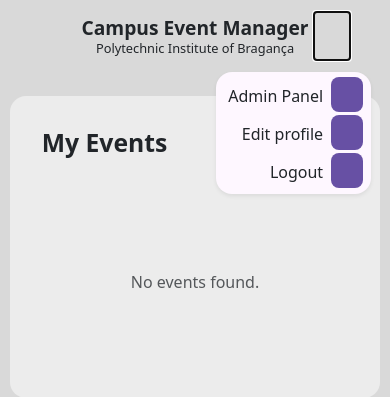
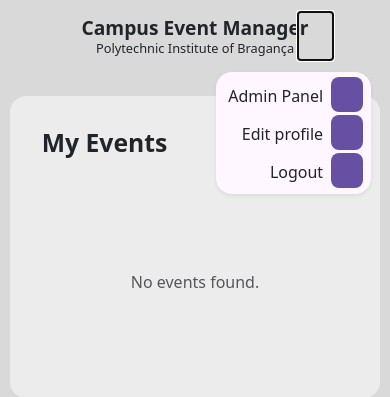
Before and after one commit to zakhkatya/Campus-Event-Manager, a Django app: page /dashboard in a window 390 px wide, after a click that opens the changed part. Shown: the top 397 px of the page. Run offline with Django 5.2, Linux system fonts and the light colour scheme; the visitor is signed in with stand-in values (Sample User, id 1); data that the repository does not hold is empty; style sheets or scripts are compiled from the project's sources; some libraries are stand-ins or nearby versions; some web fonts are replaced.

Commit message:
Refactor navbar dropdown classes for improved styling and layout consistency

```diff
--- a/ems/scss/custom.scss
+++ b/ems/scss/custom.scss
@@ -581,9 +581,6 @@ label {
     .dropdown-menu-start.duser {
         margin-left: -13.5vh !important;
     }
-    .menu{
-        margin-left: -1vh !important;
-    }
     .filter{
         visibility: hidden;
         margin-left: 0%;
@@ -598,9 +595,6 @@ label {
         height: 0 !important;
         padding: 0 !important;
         margin: 0 !important;
-    }
-    .user {
-        width: 8.5vh;
     }
     .bi-person-circle{
         font-size: 1.9rem !important;
@@ -618,8 +612,14 @@ label {
     .welcome {
         width: 95% !important;
     }
+    .user-dropdown {
+        margin-left: -10vh !important;
+    }
+    .dropdown-menu{
+        margin-left: -10vh !important;
+    }
+}
 
-}
 .alert-secondary {
     margin-top: 10px !important;
     background-color: $secondary !important;
--- a/ems/templates/partials/navbar.html
+++ b/ems/templates/partials/navbar.html
@@ -5,7 +5,7 @@
 
         <!-- Dropdown Menu -->
         {% if user.is_authenticated %}
-            <div class="dropdown mt-4 ms-4">
+            <div class="dropdown dropdown-menu mt-4 ms-4">
                 <button class="border-0 bg-transparent rounded-4 menu p-2 py-0" type="button" data-bs-toggle="dropdown" aria-expanded="false" data-bs-display="static">
                     <i class="bi bi-list fs-1 m-0"></i>
                 </button>
@@ -67,7 +67,7 @@
         <!-- User -->
         <div class="position-absolute top-0 end-0">
             {% if user.is_authenticated %}
-            <div class="dropdown my-4 me-4 p-1">
+            <div class="dropdown user-dropdown my-4 me-4 p-1">
                 <button class="border-0 bg-transparent" type="button" data-bs-toggle="dropdown" aria-expanded="false" data-bs-display="static">
                     <div>
                     {% if user.avatar %}
```
